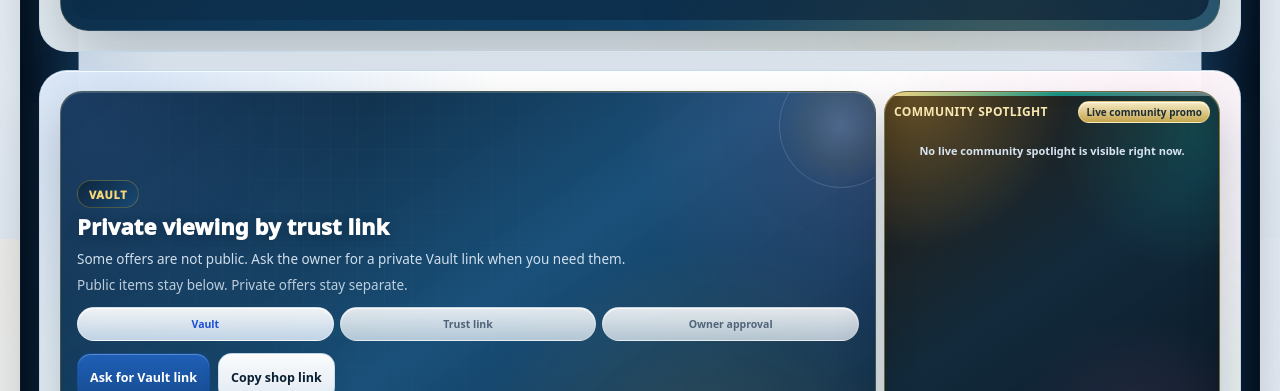
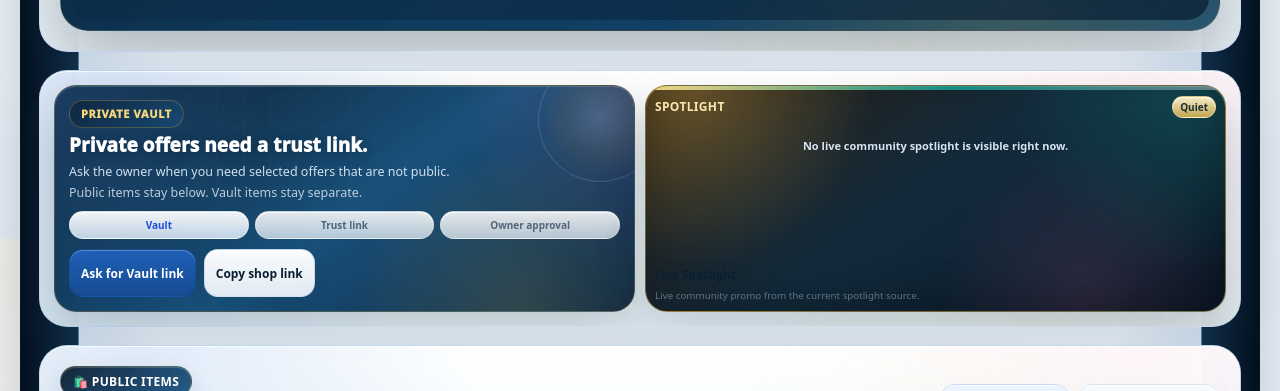
Before and after one commit to chumanwafor216-svg/gmfn-mvp, a React app in the folder frontend/: page /shop/1 in a window 1280 px wide. Shown: the part 561-952 px from the top of the page. Built offline with nearby package versions, Linux system fonts and the light colour scheme; no server answers; the HTML template or start-up script is replaced by a standard one.

Commit message:
Compress public shop support strip

```diff
--- a/frontend/src/pages/ShopGalleryPage.tsx
+++ b/frontend/src/pages/ShopGalleryPage.tsx
@@ -1899,13 +1899,14 @@ export default function ShopGalleryPage() {
             "radial-gradient(circle at 6% 0%, rgba(11,99,209,0.16) 0%, transparent 32%), radial-gradient(circle at 92% 8%, rgba(244,114,182,0.08) 0%, transparent 28%), radial-gradient(circle at 84% 92%, rgba(212,175,55,0.08) 0%, transparent 30%), linear-gradient(180deg, rgba(255,255,255,0.985) 0%, rgba(235,247,253,0.96) 100%)",
           boxShadow:
             "0 26px 62px rgba(8,38,67,0.11), inset 0 1px 0 rgba(255,255,255,0.82)",
+          padding: isCompact ? 12 : 14,
         }}
       >
         <div
           style={{
             display: "grid",
-            gridTemplateColumns: isCompact ? "1fr" : "minmax(0, 1.12fr) minmax(320px, 336px)",
-            gap: 8,
+            gridTemplateColumns: isCompact ? "1fr" : "minmax(0, 1fr) minmax(0, 1fr)",
+            gap: 10,
             alignItems: "stretch",
           }}
         >
@@ -1918,7 +1919,7 @@ export default function ShopGalleryPage() {
               border: "1px solid rgba(212,175,55,0.26)",
               boxShadow:
                 "0 22px 48px rgba(2,12,27,0.21), inset 0 1px 0 rgba(255,255,255,0.17)",
-              padding: isCompact ? 14 : 16,
+              padding: isCompact ? 12 : 14,
               display: "grid",
               alignContent: "center",
               overflow: "hidden",
@@ -1973,48 +1974,48 @@ export default function ShopGalleryPage() {
                 textTransform: "uppercase",
               }}
             >
-              Vault
+              Private Vault
             </div>
             <div
               style={{
                 position: "relative",
                 marginTop: 6,
                 color: "#FFFFFF",
-                fontSize: isCompact ? 19 : 22,
+                fontSize: isCompact ? 17 : 19,
                 fontWeight: 950,
                 lineHeight: 1.18,
                 letterSpacing: 0.1,
                 textShadow: "0 2px 14px rgba(0,0,0,0.24)",
               }}
             >
-              Private viewing by trust link
+              Private offers need a trust link.
+            </div>
+            <div
+              style={{
+                position: "relative",
+                marginTop: 7,
+                color: "rgba(235,245,255,0.88)",
+                fontSize: isCompact ? 12 : 12.5,
+                lineHeight: 1.45,
+              }}
+            >
+              Ask the owner when you need selected offers that are not public.
+            </div>
+            <div
+              style={{
+                position: "relative",
+                marginTop: 3,
+                color: "rgba(235,245,255,0.78)",
+                fontSize: isCompact ? 12 : 12.5,
+                lineHeight: 1.45,
+              }}
+            >
+              Public items stay below. Vault items stay separate.
             </div>
             <div
               style={{
                 position: "relative",
                 marginTop: 9,
-                color: "rgba(235,245,255,0.88)",
-                fontSize: isCompact ? 12.5 : 13.5,
-                lineHeight: 1.56,
-              }}
-            >
-              Some offers are not public. Ask the owner for a private Vault link when you need them.
-            </div>
-            <div
-              style={{
-                position: "relative",
-                marginTop: 5,
-                color: "rgba(235,245,255,0.78)",
-                fontSize: isCompact ? 12.5 : 13.5,
-                lineHeight: 1.56,
-              }}
-            >
-              Public items stay below. Private offers stay separate.
-            </div>
-            <div
-              style={{
-                position: "relative",
-                marginTop: 11,
                 display: "grid",
                 gridTemplateColumns: isCompact ? "repeat(3, minmax(0, 1fr))" : "repeat(3, minmax(0, 1fr))",
                 gap: 6,
@@ -2023,9 +2024,9 @@ export default function ShopGalleryPage() {
               <span
                 style={{
                   ...badge(true),
-                  minHeight: 34,
-                  padding: "5px 8px",
-                  fontSize: 10.5,
+                  minHeight: 28,
+                  padding: "4px 7px",
+                  fontSize: 10,
                   border: "1px solid rgba(255,255,255,0.24)",
                   background:
                     "linear-gradient(180deg, rgba(255,255,255,0.94) 0%, rgba(220,235,250,0.86) 100%)",
@@ -2036,9 +2037,9 @@ export default function ShopGalleryPage() {
               <span
                 style={{
                   ...badge(false),
-                  minHeight: 34,
-                  padding: "5px 8px",
-                  fontSize: 10.5,
+                  minHeight: 28,
+                  padding: "4px 7px",
+                  fontSize: 10,
                   border: "1px solid rgba(255,255,255,0.20)",
                   background:
                     "linear-gradient(180deg, rgba(255,255,255,0.88) 0%, rgba(232,242,249,0.74) 100%)",
@@ -2049,9 +2050,9 @@ export default function ShopGalleryPage() {
               <span
                 style={{
                   ...badge(false),
-                  minHeight: 34,
-                  padding: "5px 8px",
-                  fontSize: 10.5,
+                  minHeight: 28,
+                  padding: "4px 7px",
+                  fontSize: 10,
                   border: "1px solid rgba(255,255,255,0.20)",
                   background:
                     "linear-gradient(180deg, rgba(255,255,255,0.88) 0%, rgba(232,242,249,0.74) 100%)",
@@ -2063,7 +2064,7 @@ export default function ShopGalleryPage() {
             <div
               style={{
                 position: "relative",
-                marginTop: 12,
+                marginTop: 10,
                 display: "flex",
                 gap: 8,
                 flexWrap: "wrap",
@@ -2075,8 +2076,8 @@ export default function ShopGalleryPage() {
                 onClick={askForVaultAccess}
                 style={{
                   ...primaryBtn(false),
-                  padding: "10px 12px",
-                  fontSize: 12.5,
+                  padding: "9px 11px",
+                  fontSize: 12,
                   flex: isCompact ? "1 1 132px" : undefined,
                 }}
               >
@@ -2088,8 +2089,8 @@ export default function ShopGalleryPage() {
                   onClick={copyShopLink}
                   style={{
                     ...secondaryBtn(false),
-                  padding: "10px 12px",
-                  fontSize: 12.5,
+                  padding: "9px 11px",
+                  fontSize: 12,
                   flex: isCompact ? "1 1 132px" : undefined,
                 }}
               >
@@ -2143,7 +2144,7 @@ export default function ShopGalleryPage() {
                     color: "#F8E7AE",
                   }}
                 >
-                  Community Spotlight
+                  Spotlight
                 </div>
                 <span
                   style={{
@@ -2159,14 +2160,14 @@ export default function ShopGalleryPage() {
                     color: "#1C2C34",
                   }}
                 >
-                  Live community promo
+                  {miniSpotlight ? "Live" : "Quiet"}
                 </span>
               </div>
 
               <div
                 style={{
                   marginTop: 4,
-                  minHeight: isCompact ? 284 : 310,
+                  minHeight: isCompact ? 118 : 132,
                   position: "relative",
                 }}
               >
@@ -2179,9 +2180,9 @@ export default function ShopGalleryPage() {
                       alt={miniSpotlightView.title}
                       contentPadding={2}
                       frameStyle={{
-                        minHeight: isCompact ? 284 : 310,
-                        height: isCompact ? 284 : 310,
-                        borderRadius: 16,
+                        minHeight: isCompact ? 118 : 132,
+                        height: isCompact ? 118 : 132,
+                        borderRadius: 14,
                         border: "1px solid rgba(255,226,160,0.32)",
                         background:
                           "radial-gradient(circle at 0% 0%, rgba(246,196,83,0.20) 0%, transparent 34%), linear-gradient(180deg, rgba(7,22,33,0.99) 0%, rgba(21,56,76,0.98) 100%)",
```
Also changed, not shown: 1 other file (tests, documents, lock files or other folders).
